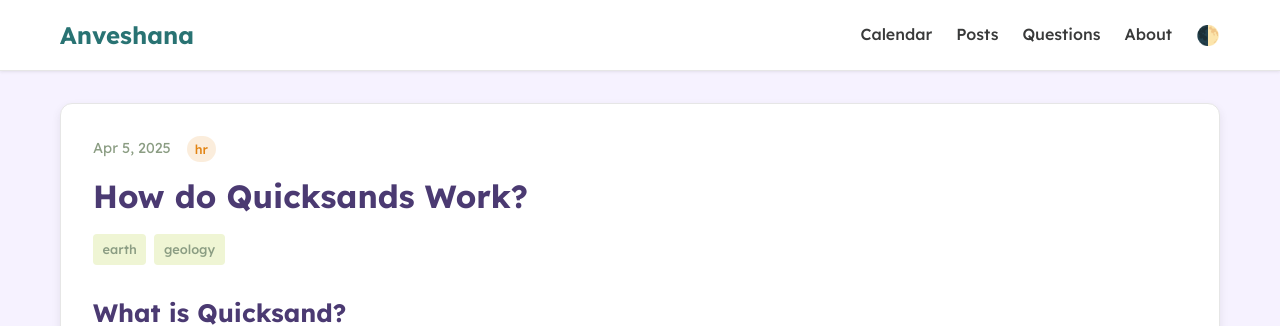
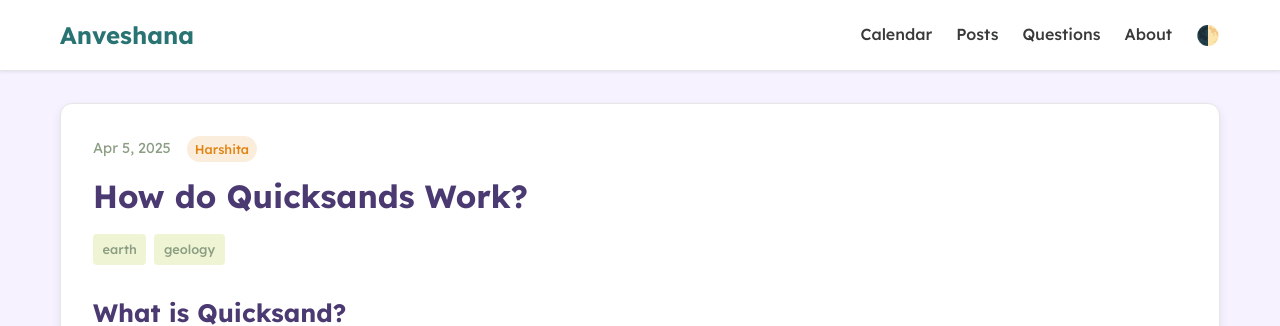
Before and after one commit to a-doctor-and-a-phd/anveshana, a Jekyll site: the page built from _posts/2025-04-05-How do Quicksands Work?.md, in a window 1280 px wide and 900 px high. Shown: the top 326 px of the window. Built offline with Jekyll 4.4.1, drawn with Linux system fonts in a browser that asks for light colours.

```diff
--- a/_posts/2025-04-05-How do Quicksands Work?.md
+++ b/_posts/2025-04-05-How do Quicksands Work?.md
@@ -5,7 +5,7 @@ date: 2025-04-05
 # Choose an author from the options below:
 # Mythreyi: mr
 # Harshita: hr
-author: [hr]
+author: hr
 tags: [earth, geology]
 ---
 
```
